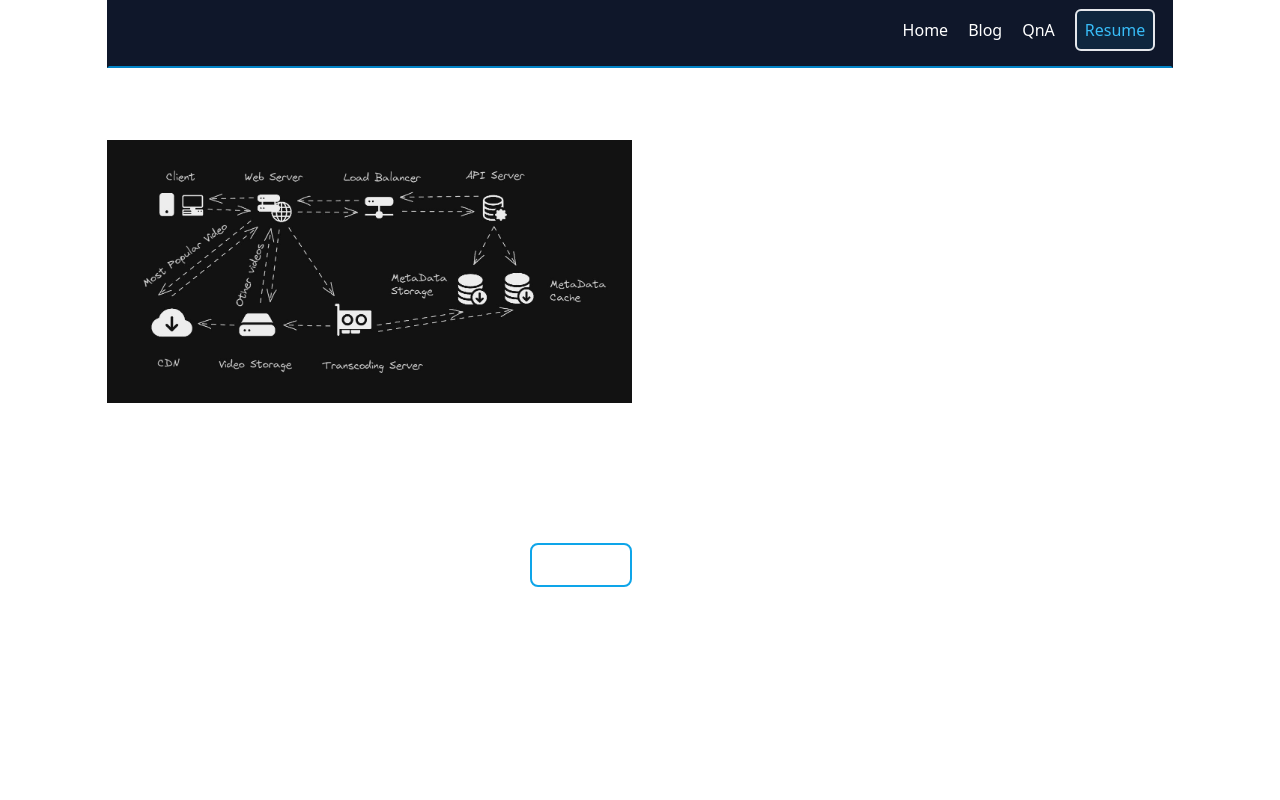
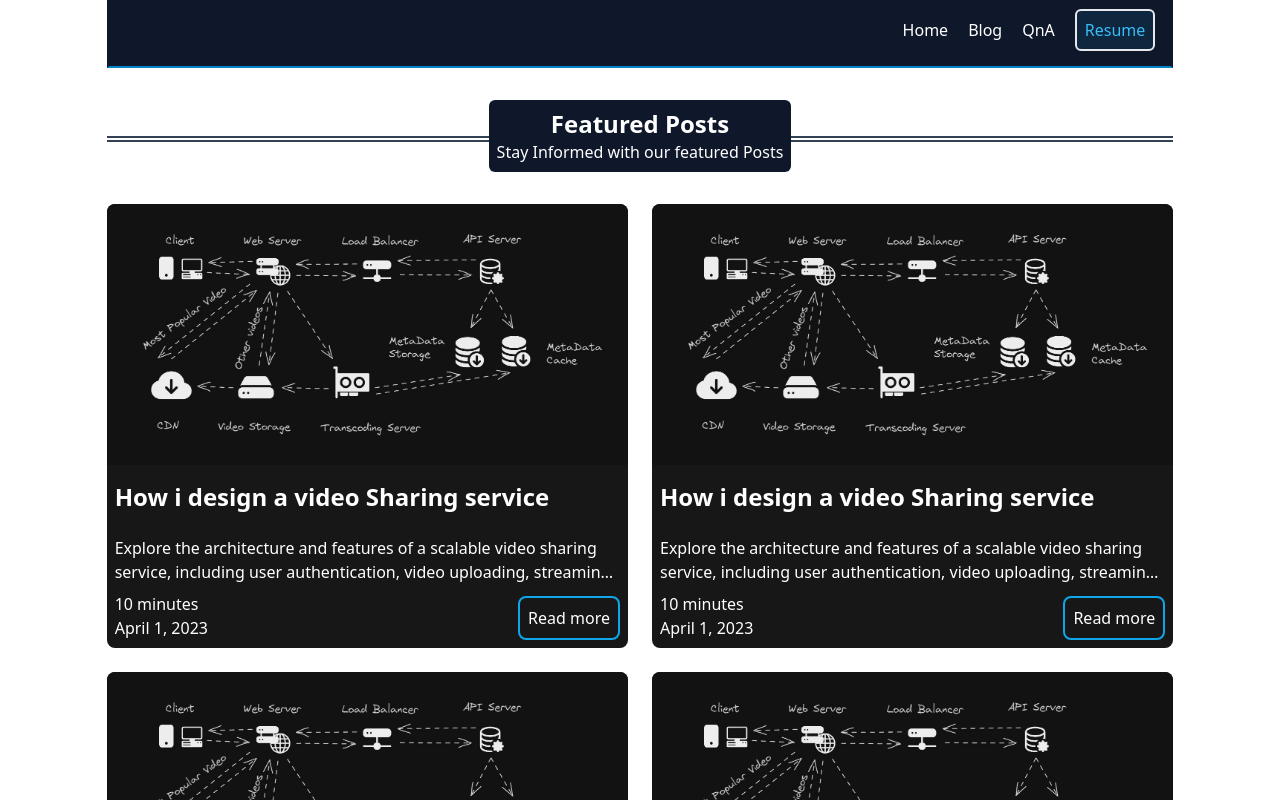
Before and after one commit to DaffaAdityaDev/portofolioDaffaAditya, a Next.js app: page /blog in a window 1280 px wide. Shown: the top 800 px of the page. Built offline with nearby package versions, Linux system fonts and the light colour scheme.

Commit message:
improve ui

```diff
--- a/components/Blog/BlogCard/index.tsx
+++ b/components/Blog/BlogCard/index.tsx
@@ -23,12 +23,26 @@ function BlogCard({
     }
   return (
     <Link href={`blog/post/${id}`}>
-        <div className='w'>
-            <img className='w-full h-full' src={image} alt="profile" />
+        <div className=' bg-neutral-900 rounded-lg'>
+            <div className='relative'>
+                <div className='absolute  top-0 left-0 w-full h-full rounded-t-lg bg-gradient-to-r
+                    bg-clip-padding backdrop-filter backdrop-blur-lg opacity-0 hover:opacity-100
+                    transition-opacity duration-300 flex justify-center items-center text-2xl sm:text-md font-bold'>
+                        Read More
                     </div>
-        <div className='flex flex-col'>
-            <h1 className='text-2xl font-bold line-clamp-2 h-[3em]'>{title}</h1>
-            <p className='text-md font-thin my-2 line-clamp-2 h-[3em]'>{description}</p>
+                <img className='w-full h-full rounded-t-lg' src={image} alt="profile" />
+            </div>
+            <div className='flex flex-col p-2'>
+                <p className='text-2xl font-bold my-2 overflow-hidden h-[1.6em]' style={{
+                    display: '-webkit-box',
+                    WebkitBoxOrient: 'vertical',
+                    WebkitLineClamp:  1
+                }}>{title}</p>
+                <p className='text-md font-thin my-2 overflow-hidden h-[3em]' style={{
+                    display: '-webkit-box',
+                    WebkitBoxOrient: 'vertical',
+                    WebkitLineClamp:  2
+                }}>{description}</p>
                 <div className='flex justify-between'>
                     <div>
                         <p>{timeToReadFormated}</p>
@@ -39,6 +53,7 @@ function BlogCard({
                     </button>
                 </div>
             </div>
+        </div>
     </Link>
   )
 }
--- a/package.json
+++ b/package.json
@@ -13,6 +13,7 @@
   "dependencies": {
     "@emailjs/browser": "^3.10.0",
     "@emotion/react": "^11.11.3",
+    "@tailwindcss/line-clamp": "^0.4.4",
     "clsx": "^2.1.0",
     "date-fns": "^3.3.1",
     "framer-motion": "^11.0.5",
--- a/pages/blog/index.tsx
+++ b/pages/blog/index.tsx
@@ -16,18 +16,30 @@ export async function getStaticProps() {
 }
 const Blog = ({ allPostsData }: any) => {
   console.log(allPostsData);
+  const allPostsData1 = []
+
+  for (let i = 0; i < 4; i++) {
+    allPostsData1.push(allPostsData[0])
+  }
+  console.log(allPostsData1);
   return (
     <div className="grid grid-cols-12 text-white">
       <div className="col-start-2 col-span-10">
         <Navbar />
       </div>
-      <div className="col-start-2 cols-span-4">
-        <p>THE MOST</p>
-        <p>Recent Articles</p>
+      <div className="relative flex flex-col justify-center items-center w-full col-start-2 col-span-10 my-8">
+        <div className="absolute top-0 left-0 w-full h-full transform translate-y-1/2 -z-10">
+          <div className="w-full h-[1px] border border-slate-700 mb-[2px]" />
+          <div className="w-full h-[1px] border border-slate-700" />
+        </div>
+        <div className="bg-slate-900 p-2 text-center rounded-md">
+          <p className="font-bold text-2xl">Featured Posts</p>
+          <p className="font-thin">Stay Informed with our featured Posts</p>
+        </div>
       </div>
       <div className="col-start-2 col-span-10">
-        <div className="grid grid-cols-2 gap-4">
-          {allPostsData.map(({ id, image, date, title, timeToRead, description } : IBlogProps) => (
+        <div className="grid grid-cols-2 sm:grid-cols-1 gap-6">
+          {allPostsData1.map(({ id, image, date, title, timeToRead, description } : IBlogProps) => (
             <div key={id}>
               <BlogCard
                 id={id}
--- a/pages/blog/post/[id].tsx
+++ b/pages/blog/post/[id].tsx
@@ -50,7 +50,7 @@ function Post({ postData } : any) {
         </div>
         <div className='flex flex-col justify-center'>
           <img src={postData.image} alt="profile" />
-          <h1 className='text-4xl'>{postData.title}</h1>
+          <h1 className='text-4xl font-bold mt-6 text-center'>{postData.title}</h1>
         </div>
         <div className={styles.blogPost} dangerouslySetInnerHTML={{ __html: postData.contentHtml }} />
       </div>
--- a/posts/videoSharing.md
+++ b/posts/videoSharing.md
@@ -1,12 +1,11 @@
 ---
 title: 'How i design a video Sharing service'
 date: '2023-04-01'
-timeToRead:   10
-description: 'This article is designed to test all the styles in the blog.module.scss file.'
+timeToRead: 10
+description: 'Explore the architecture and features of a scalable video sharing service, including user authentication, video uploading, streaming, and more. Learn about design considerations, system architecture, and the importance of scalability and performance.'
 image: '/image/blogs/videoSharing/systemDesign.jpg'
 ---
 
-## Designing a video Sharing service that can scale
 
 In this blog, we will focus on creating the architecture and features that will be needed in this video Sharing service.
 
--- a/tailwind.config.js
+++ b/tailwind.config.js
@@ -30,7 +30,7 @@ module.exports = {
     },
     plugins: [
       // rest of the code
-
+      require('@tailwindcss/line-clamp'),
     ],
   },
 };
```
Also changed, not shown: 1 other file (tests, documents, lock files or other folders). Lines whose indentation alone changed are shown as unchanged.
